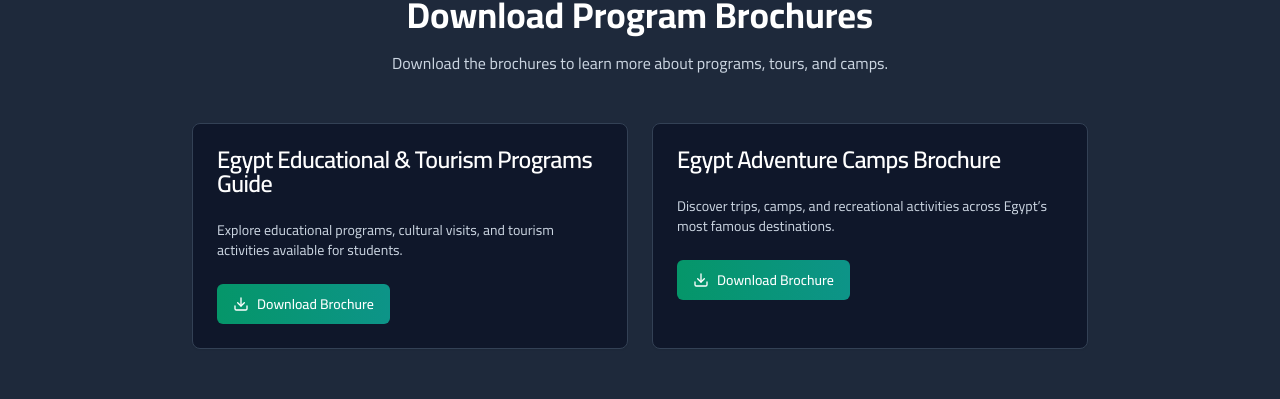
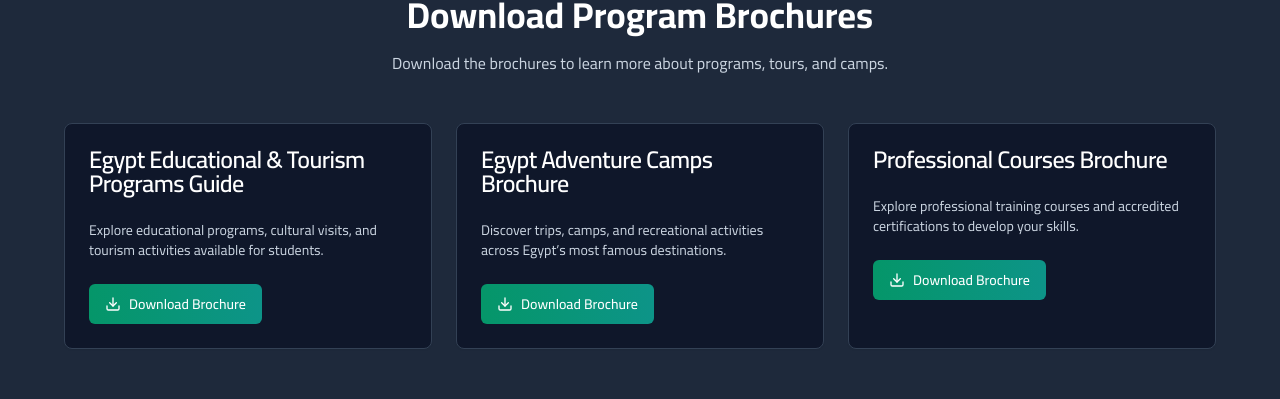
Before and after one commit to wfareed/yehia, a Next.js app: page /discover-egypt in a window 1280 px wide. Shown: the part 1317-1716 px from the top of the page. Built offline with nearby package versions, Linux system fonts and the light colour scheme.

Commit message:
add professional-courses-brochure.pdf
add professional-courses-brochure.pdf file

```diff
--- a/src/app/discover-egypt/page.tsx
+++ b/src/app/discover-egypt/page.tsx
@@ -32,6 +32,11 @@ export default function DiscoverEgyptPage() {
       title: ar ? 'دليل معسكرات المغامرة في مصر' : 'Egypt Adventure Camps Brochure',
       description: ar ? 'اكتشف الرحلات والمعسكرات والأنشطة الترفيهية في أشهر وجهات مصر.' : 'Discover trips, camps, and recreational activities across Egypt’s most famous destinations.',
       href: '/brochures/egypt-adventure-camps-brochure.pdf',
+    },
+    {
+      title: ar ? 'دليل الدورات الاحترافية' : 'Professional Courses Brochure',
+      description: ar ? 'تعرف على الدورات التدريبية الاحترافية والشهادات المعتمدة لتطوير المهارات.' : 'Explore professional training courses and accredited certifications to develop your skills.',
+      href: '/brochures/professional-courses-brochure.pdf',
     },
   ]
 
@@ -137,7 +142,7 @@ export default function DiscoverEgyptPage() {
               {ar ? 'حمّل البروشورات لمعرفة تفاصيل البرامج والرحلات والمعسكرات.' : 'Download the brochures to learn more about programs, tours, and camps.'}
             </p>
           </div>
-          <div className="grid grid-cols-1 md:grid-cols-2 gap-6 max-w-4xl mx-auto">
+          <div className="grid grid-cols-1 md:grid-cols-3 gap-6 max-w-6xl mx-auto">
             {brochures.map((brochure) => (
               <Card key={brochure.href} className="bg-slate-900 border-slate-700 hover:border-emerald-500 transition-all">
                 <CardHeader>
```
Also changed, not shown: 1 other file (tests, documents, lock files or other folders).
